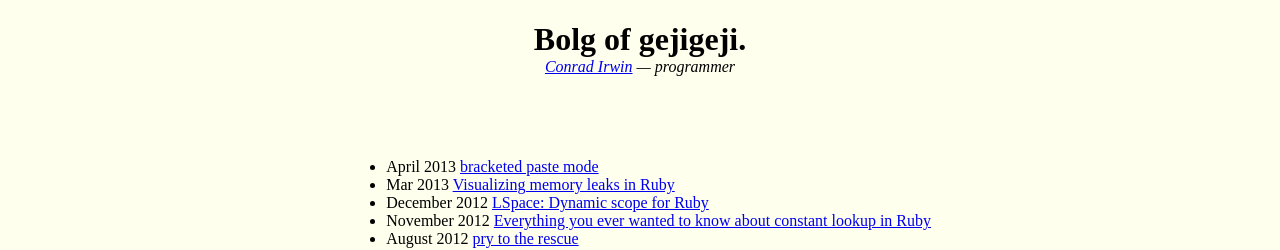
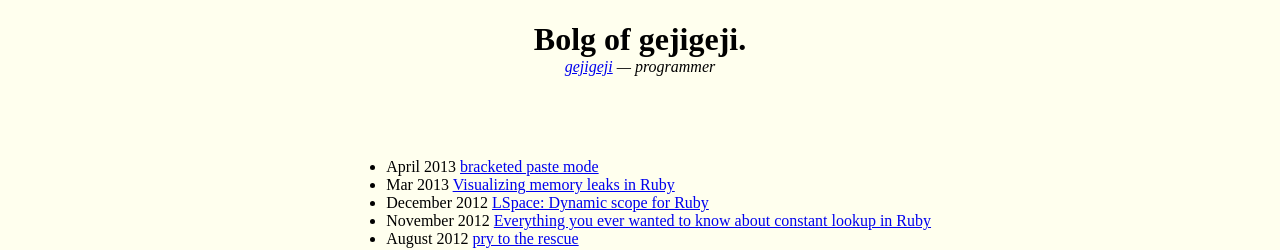
Before and after one commit to gejigeji/gejigeji.github.com, a Jekyll site: the page built from index.html, in a window 1280 px wide. Shown: the top 250 px of the page. Built offline with Jekyll 4.4.1, drawn with Linux system fonts in a browser that asks for light colours; Markdown is read by kramdown in place of the engine named in the settings; comment, search, counter and statistics services are not loaded; part of the change alters nothing that is shown.

```diff
--- a/_layouts/post.html
+++ b/_layouts/post.html
@@ -3,7 +3,6 @@
 
   <head>
     <meta http-equiv="content-type" content="text/html; charset=utf-8"/>
-    <meta name="google-site-verification" content="DhtmP1BNjFRn9M-j53rsemXLdti55MmAI_6d6fwMMnU" />
 
     <title>{{page.title}}</title>
 
@@ -509,10 +508,10 @@
   <body class="{{page.index}}">
     <header>
       <h1>{{page.title}}</h1>
-      <p class="byline"><a href="/" title="List of posts">Conrad Irwin</a> — {{page.fuzzydate}}</p>
+      <p class="byline"><a href="/" title="List of posts">gejigeji</a> — {{page.fuzzydate}}</p>
 
       <div class="followme">
-          <a style="visibility: hidden" href="https://twitter.com/conradirwin" class="twitter-follow-button" data-show-count="false">Follow @conradirwin</a>
+          <a style="visibility: hidden" href="https://twitter.com/twins_gejigeji" class="twitter-follow-button" data-show-count="false">Follow @twins_gejigeji</a>
 <script>!function(d,s,id){var
     js,fjs=d.getElementsByTagName(s)[0];if(!d.getElementById(id)){js=d.createElement(s);js.id=id;js.src="//platform.twitter.com/widgets.js";fjs.parentNode.insertBefore(js,fjs);}}(document,"script","twitter-wjs");</script>
       </div>
@@ -548,16 +547,17 @@
     {% endif %}
     </footer>
 
-    <script type="text/javascript">
-      var _gaq = _gaq || [];
-      _gaq.push(['_setAccount', 'UA-534235-15']);
-      _gaq.push(['_trackPageview']);
 
-      (function() {
-        var ga = document.createElement('script'); ga.type = 'text/javascript'; ga.async = true;
-        ga.src = ('https:' == document.location.protocol ? 'https://ssl' : 'http://www') + '.google-analytics.com/ga.js';
-        var s = document.getElementsByTagName('script')[0]; s.parentNode.insertBefore(ga, s);
-      })();
-    </script>
+	<script>
+  (function(i,s,o,g,r,a,m){i['GoogleAnalyticsObject']=r;i[r]=i[r]||function(){
+     (i[r].q=i[r].q||[]).push(arguments)},i[r].l=1*new Date();a=s.createElement(o),
+	   m=s.getElementsByTagName(o)[0];a.async=1;a.src=g;m.parentNode.insertBefore(a,m)
+	     })(window,document,'script','//www.google-analytics.com/analytics.js','ga');
+
+  ga('create', 'UA-46199290-1', 'gejigeji.github.io');
+    ga('send', 'pageview');
+
+	</script>
+
 </body>
 </html>
```
